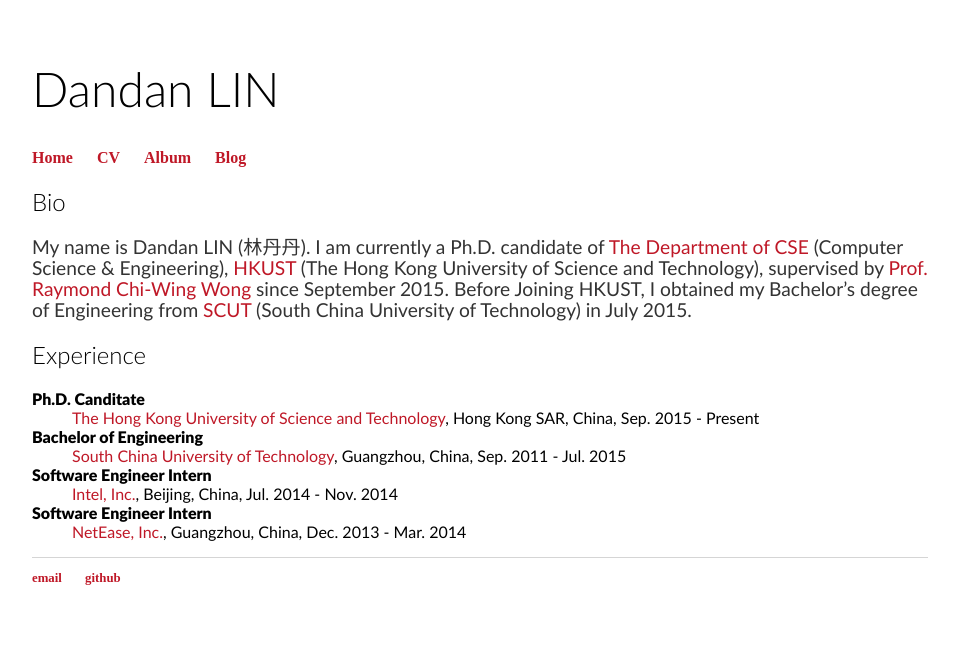
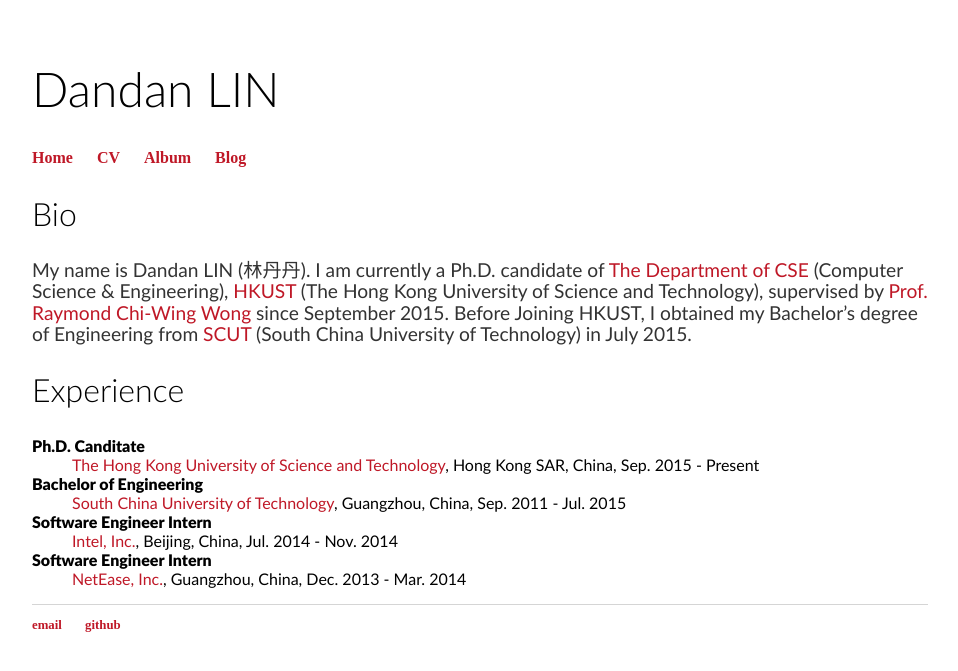
Before and after one commit to 2danlin/2danlin.github.io, a Jekyll site: the page built from index.html, in a window 1280 px wide. Shown: the top 671 px of the page, without its empty margins (160-1118 px from the left). Built offline with Jekyll 4.4.1, drawn with Linux system fonts in a browser that asks for light colours.

Commit message:
Update main.css

```diff
--- a/css/main.css
+++ b/css/main.css
@@ -19,6 +19,10 @@
     font-size: 3em;
     font-family:'Merriweather';
 }
+h2 {
+    font-size: 2em;
+    font-family:'Merriweather';
+}
 p {
     font-size: 1.2em;
     line-height: 1.1em;
```
